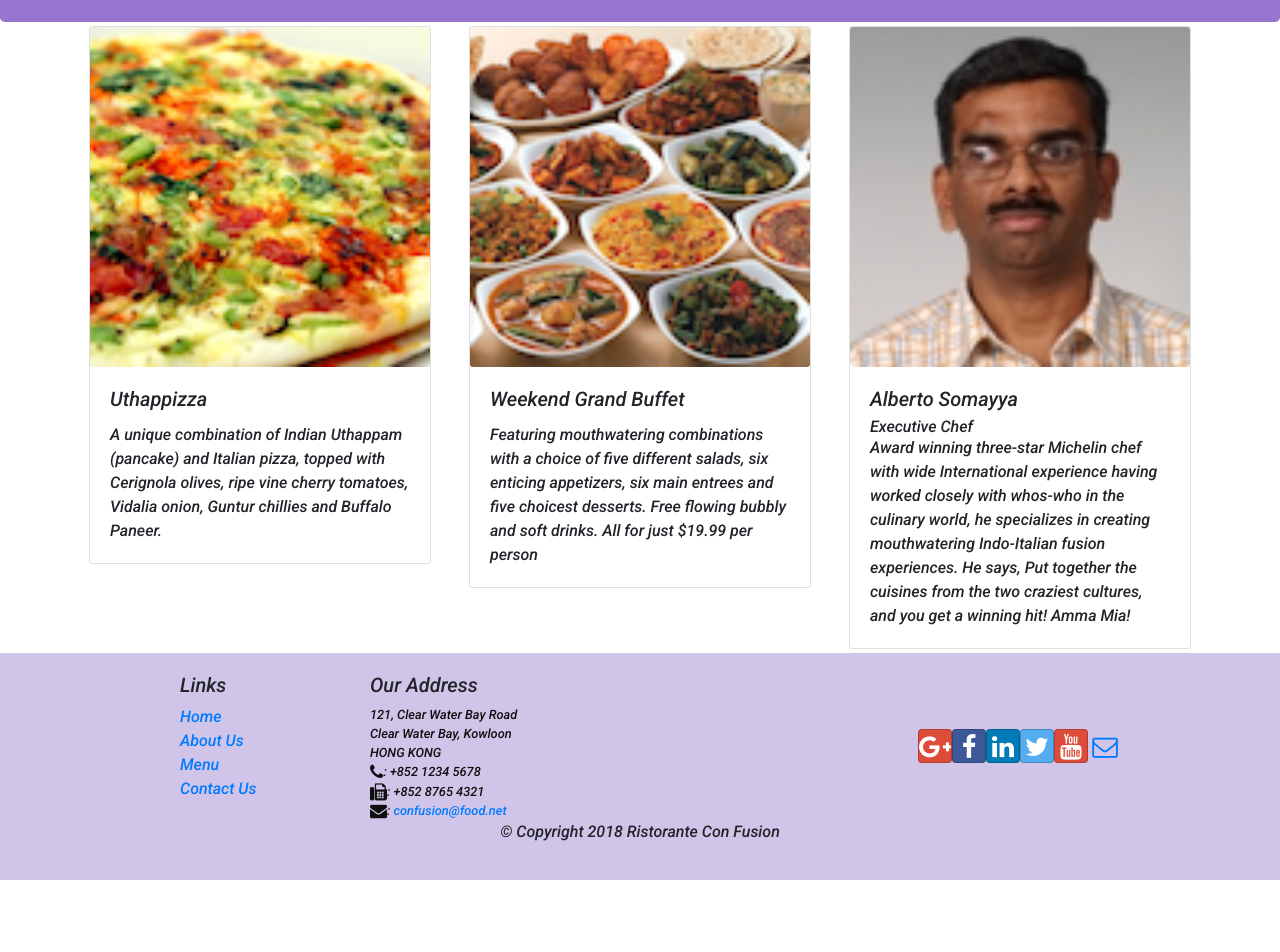
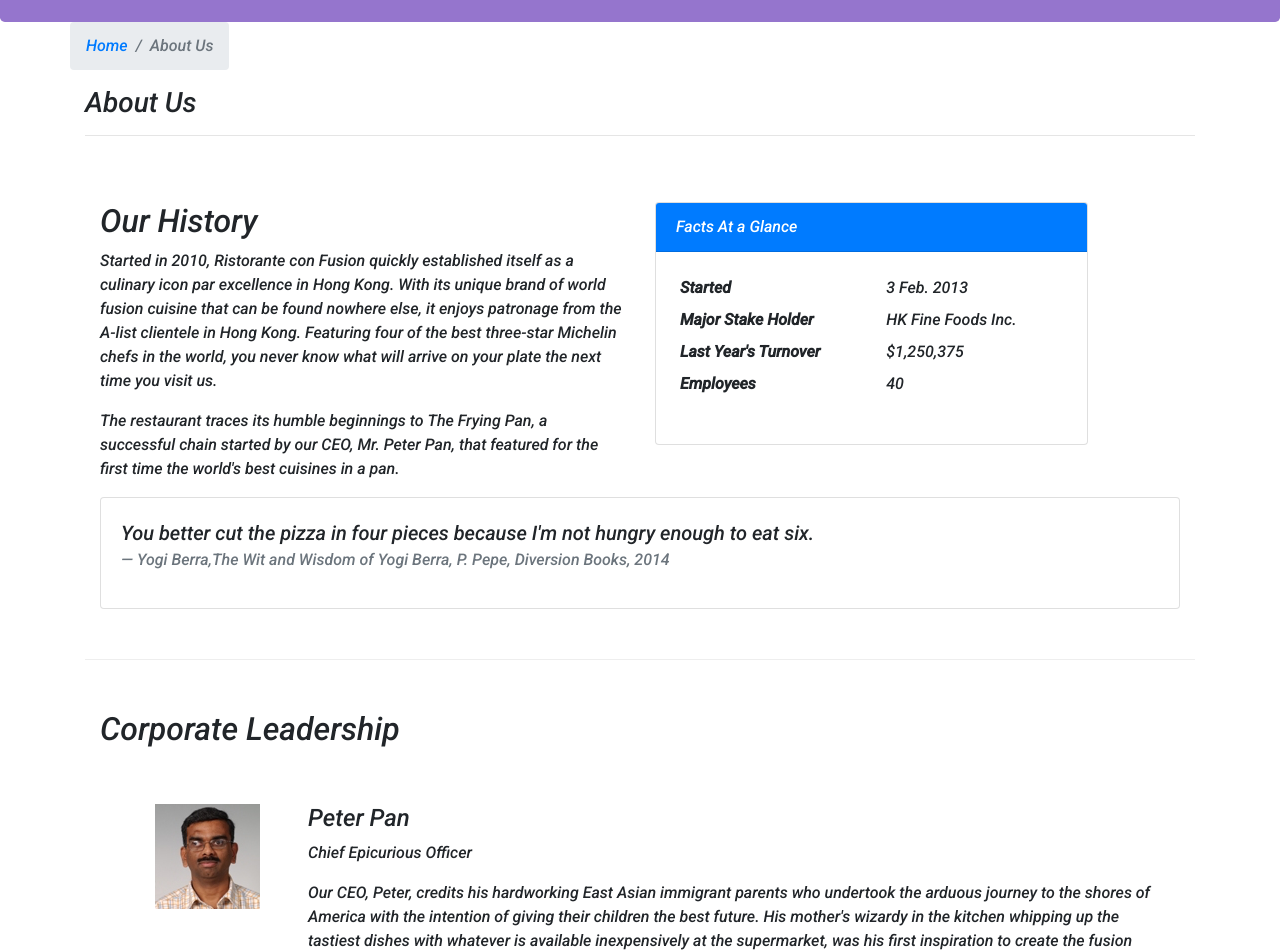
Before and after one commit to Arbazbms/ReactJS-Coursera, a React (Create React App) app: page /aboutus in a window 1280 px wide. Before the commit this address led to /home. Shown: the part 320-1272 px from the top of the page. Before the commit the page ends 1200 px from the top, so only its background shows below. Built offline with nearby package versions, Linux system fonts and the light colour scheme.

Commit message:
Added About.js- leaders json Array to view as Week 2 Assignmen

```diff
--- /dev/null
+++ b/src/components/AboutComponent.js
@@ -0,0 +1,122 @@
+import React from "react";
+import {
+  Breadcrumb,
+  BreadcrumbItem,
+  Card,
+  CardBody,
+  CardHeader,
+  Media,
+} from "reactstrap";
+import { Link } from "react-router-dom";
+
+function RenderLeader({ leader }) {
+  return (
+    <div>
+      <Media tag="li">
+        <Media left middle>
+          <Media object src={leader.image} alt={leader.name} />
+        </Media>
+        <Media body className="ml-5">
+          <Media heading>{leader.name}</Media>
+          <p>{leader.designation}</p>
+          <p>{leader.description}</p>
+        </Media>
+      </Media>
+    </div>
+  );
+}
+
+function About(props) {
+  const leaders = props.leaders.map((leader) => {
+    return (
+      <div key={leader.id} className="col-12 mt-5">
+        <RenderLeader leader={leader} />
+      </div>
+    );
+  });
+
+  return (
+    <div className="container">
+      <div className="row">
+        <Breadcrumb>
+          <BreadcrumbItem>
+            <Link to="/home">Home</Link>
+          </BreadcrumbItem>
+          <BreadcrumbItem active>About Us</BreadcrumbItem>
+        </Breadcrumb>
+        <div className="col-12">
+          <h3>About Us</h3>
+          <hr />
+        </div>
+      </div>
+      <div className="row row-content">
+        <div className="col-12 col-md-6">
+          <h2>Our History</h2>
+          <p>
+            Started in 2010, Ristorante con Fusion quickly established itself as
+            a culinary icon par excellence in Hong Kong. With its unique brand
+            of world fusion cuisine that can be found nowhere else, it enjoys
+            patronage from the A-list clientele in Hong Kong. Featuring four of
+            the best three-star Michelin chefs in the world, you never know what
+            will arrive on your plate the next time you visit us.
+          </p>
+          <p>
+            The restaurant traces its humble beginnings to{" "}
+            <em>The Frying Pan</em>, a successful chain started by our CEO, Mr.
+            Peter Pan, that featured for the first time the world's best
+            cuisines in a pan.
+          </p>
+        </div>
+        <div className="col-12 col-md-5">
+          <Card>
+            <CardHeader className="bg-primary text-white">
+              Facts At a Glance
+            </CardHeader>
+            <CardBody>
+              <dl className="row p-1">
+                <dt className="col-6">Started</dt>
+                <dd className="col-6">3 Feb. 2013</dd>
+                <dt className="col-6">Major Stake Holder</dt>
+                <dd className="col-6">HK Fine Foods Inc.</dd>
+                <dt className="col-6">Last Year's Turnover</dt>
+                <dd className="col-6">$1,250,375</dd>
+                <dt className="col-6">Employees</dt>
+                <dd className="col-6">40</dd>
+              </dl>
+            </CardBody>
+          </Card>
+        </div>
+        <div className="col-12">
+          <Card>
+            <CardBody className="bg-faded">
+              <blockquote className="blockquote">
+                <p className="mb-0">
+                  You better cut the pizza in four pieces because I'm not hungry
+                  enough to eat six.
+                </p>
+                <footer className="blockquote-footer">
+                  Yogi Berra,
+                  <cite title="Source Title">
+                    The Wit and Wisdom of Yogi Berra, P. Pepe, Diversion Books,
+                    2014
+                  </cite>
+                </footer>
+              </blockquote>
+            </CardBody>
+          </Card>
+        </div>
+      </div>
+
+      <div className="row row-content">
+        <div className="col-12">
+          <h2>Corporate Leadership</h2>
+        </div>
+        <div className="col-12">
+          <Media list>{leaders} </Media>
+        </div>
+      </div>
+    </div>
+  );
+}
+
+export default About;
--- a/src/components/MainComponent.js
+++ b/src/components/MainComponent.js
@@ -10,6 +10,7 @@
 import { Switch, Route, Redirect } from "react-router-dom";
 import Home from "./HomeComponent";
 import Contact from "./ContactComponent";
+import About from "./AboutComponent";
 
 class Main extends Component {
   constructor(props) {
@@ -60,6 +61,11 @@
           />
           <Route exact path="/contactus" component={Contact} />
           <Route path="/menu/:dishId" component={DishWithId} />
+          <Route
+            exact
+            path="/aboutus"
+            component={() => <About leaders={this.state.leaders} />}
+          />
           <Redirect to="/home" />
         </Switch>
         <Footer />
```
